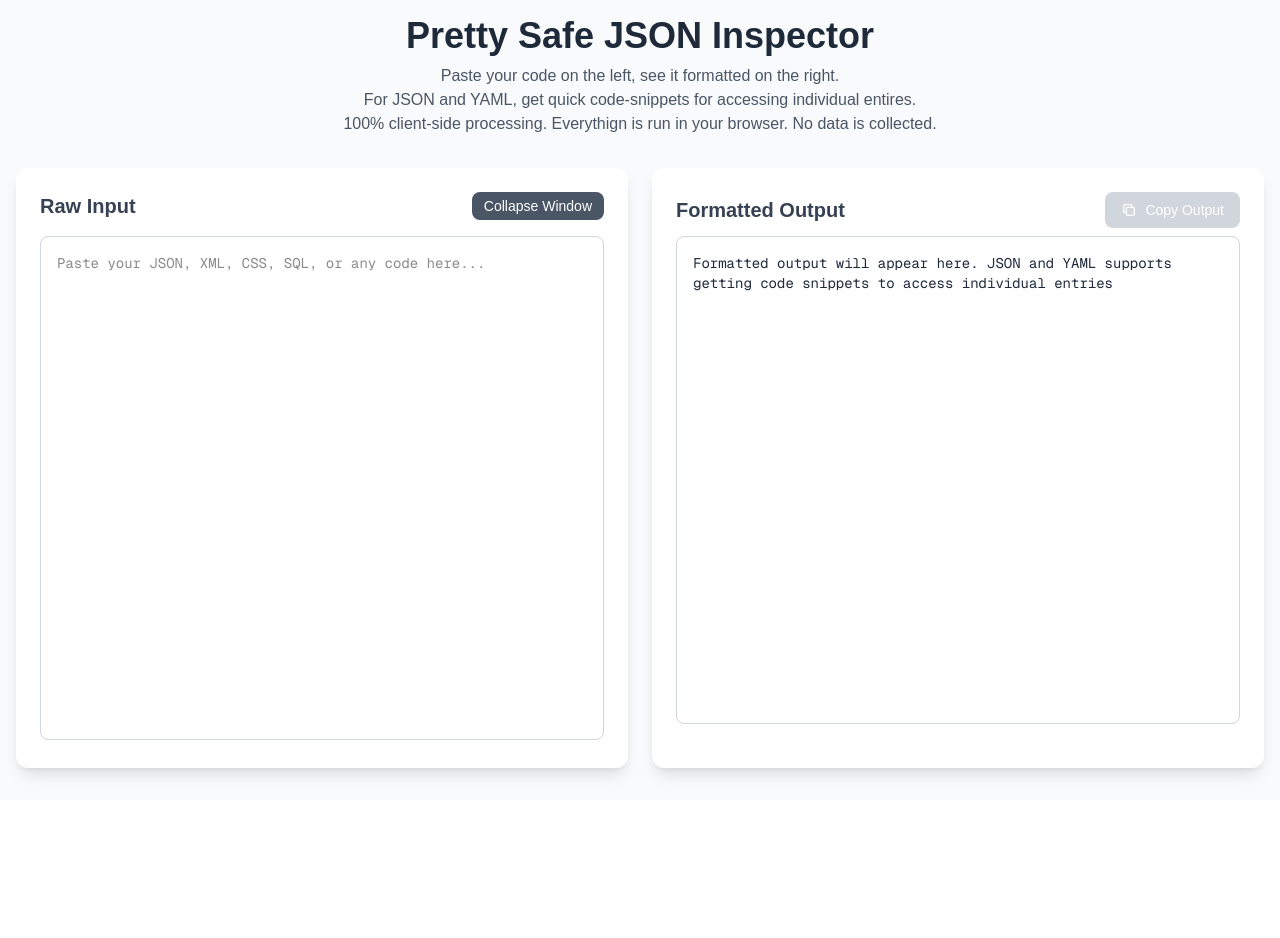
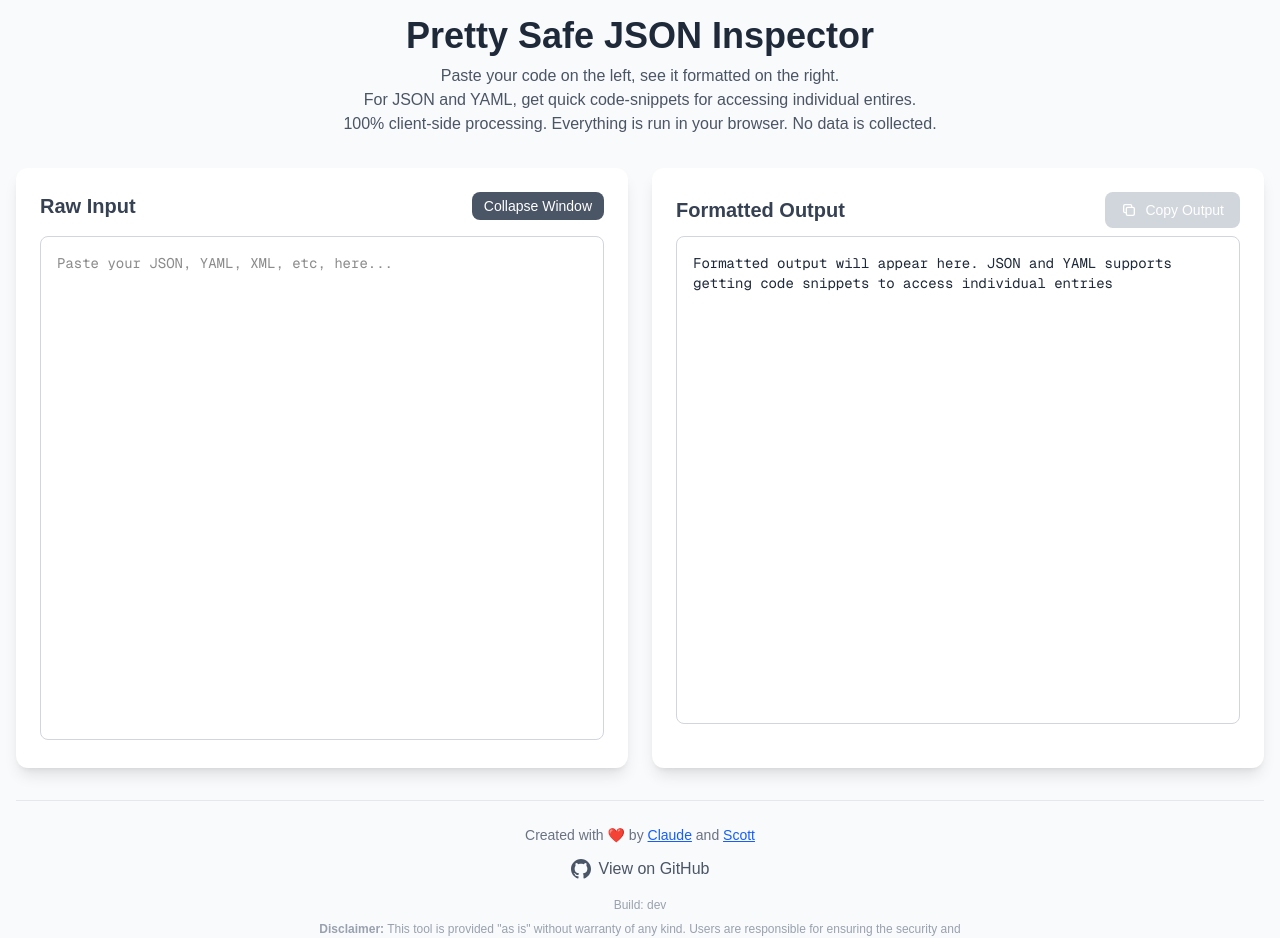
Before and after one commit to GreatScott/pretty-safe-json-inspector, a Next.js app: page / in a window 1280 px wide. Shown: the top 938 px of the page. Before the commit the page ends 800 px from the top, so only its background shows below. Built offline with nearby package versions, Linux system fonts and the light colour scheme.

Commit message:
Update page.tsx

```diff
--- a/src/app/page.tsx
+++ b/src/app/page.tsx
@@ -407,7 +407,7 @@
             For JSON and YAML, get quick code-snippets for accessing individual entires.
           </p>
           <p className="text-gray-600">
-            100% client-side processing. Everythign is run in your browser. No data is collected.
+            100% client-side processing. Everything is run in your browser. No data is collected.
           </p>
           {detectedFormat && (
             <div className="mt-2">
@@ -435,7 +435,7 @@
               <textarea
                 value={input}
                 onChange={(e) => handleInputChange(e.target.value)}
-                placeholder="Paste your JSON, XML, CSS, SQL, or any code here..."
+                placeholder="Paste your JSON, YAML, XML, etc, here..."
                 className="w-full h-[calc(100%-3rem)] resize-none border border-gray-300 rounded-lg p-4 font-mono text-sm focus:outline-none focus:ring-2 focus:ring-blue-500 focus:border-transparent"
                 onPaste={(e) => {
                   // Prevent scroll jumping on paste
@@ -555,6 +555,68 @@
             </div>
           </div>
         </div>
+
+        <footer className="text-center mt-8 pt-6 border-t border-gray-200">
+          <p className="text-sm text-gray-500 mb-3">
+            Created with ❤️ by{" "}
+            <a
+              href="https://www.anthropic.com"
+              target="_blank"
+              rel="noopener noreferrer"
+              className="text-blue-600 hover:text-blue-800 underline"
+            >
+              Claude
+            </a>
+            {" "}and{" "}
+            <a
+              href="https://github.com/greatscott"
+              target="_blank"
+              rel="noopener noreferrer"
+              className="text-blue-600 hover:text-blue-800 underline"
+            >
+              Scott
+            </a>
+          </p>
+          <div className="flex items-center justify-center mb-4">
+            <a
+              href="https://github.com/GreatScott/pretty-safe-json-inspector"
+              target="_blank"
+              rel="noopener noreferrer"
+              className="inline-flex items-center gap-2 text-gray-600 hover:text-gray-800 transition-colors"
+            >
+              <svg
+                className="w-5 h-5"
+                fill="currentColor"
+                viewBox="0 0 24 24"
+              >
+                <path d="M12 0c-6.626 0-12 5.373-12 12 0 5.302 3.438 9.8 8.207 11.387.599.111.793-.261.793-.577v-2.234c-3.338.726-4.033-1.416-4.033-1.416-.546-1.387-1.333-1.756-1.333-1.756-1.089-.745.083-.729.083-.729 1.205.084 1.839 1.237 1.839 1.237 1.07 1.834 2.807 1.304 3.492.997.107-.775.418-1.305.762-1.604-2.665-.305-5.467-1.334-5.467-5.931 0-1.311.469-2.381 1.236-3.221-.124-.303-.535-1.524.117-3.176 0 0 1.008-.322 3.301 1.23.957-.266 1.983-.399 3.003-.404 1.02.005 2.047.138 3.006.404 2.291-1.552 3.297-1.23 3.297-1.23.653 1.653.242 2.874.118 3.176.77.84 1.235 1.911 1.235 3.221 0 4.609-2.807 5.624-5.479 5.921.43.372.823 1.102.823 2.222v3.293c0 .319.192.694.801.576 4.765-1.589 8.199-6.086 8.199-11.386 0-6.627-5.373-12-12-12z"/>
+              </svg>
+              View on GitHub
+            </a>
+          </div>
+          <div className="text-xs text-gray-400 max-w-2xl mx-auto">
+            <div className="mb-2 flex items-center justify-center gap-4">
+              <span>
+                Build: {process.env.NEXT_PUBLIC_VERCEL_GIT_COMMIT_SHA?.slice(0, 8) || 'dev'}
+              </span>
+              {process.env.NEXT_PUBLIC_VERCEL_GIT_COMMIT_SHA && (
+                <a
+                  href={`https://github.com/GreatScott/pretty-safe-json-inspector/commit/${process.env.NEXT_PUBLIC_VERCEL_GIT_COMMIT_SHA}`}
+                  target="_blank"
+                  rel="noopener noreferrer"
+                  className="text-blue-400 hover:text-blue-300 underline"
+                >
+                  View commit
+                </a>
+              )}
+            </div>
+            <p className="mb-1">
+              <strong>Disclaimer:</strong> This tool is provided "as is" without warranty of any kind.
+              Users are responsible for ensuring the security and confidentiality of their data. The creators are not responsible for any data loss, security breaches, or other issues
+              that may arise from the use of this tool.
+            </p>
+          </div>
+        </footer>
       </div>
     </div>
   );
```
